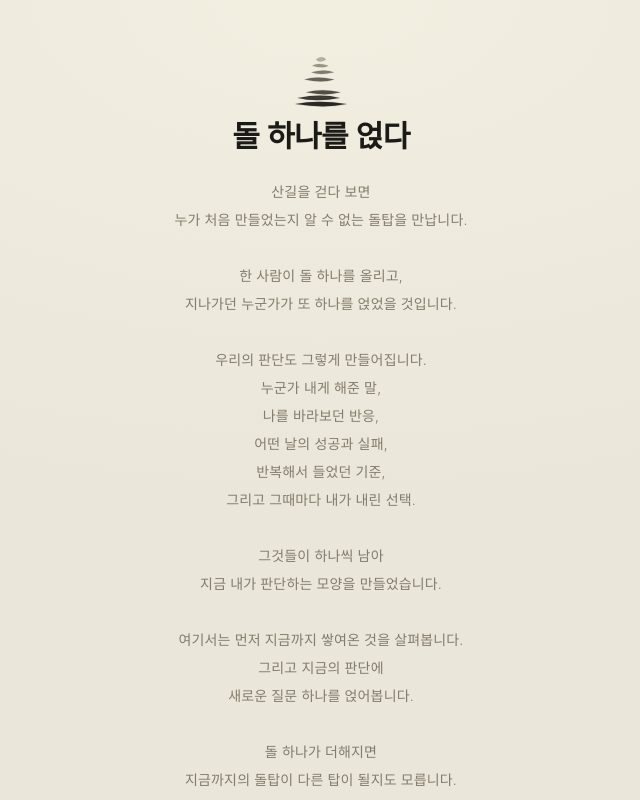
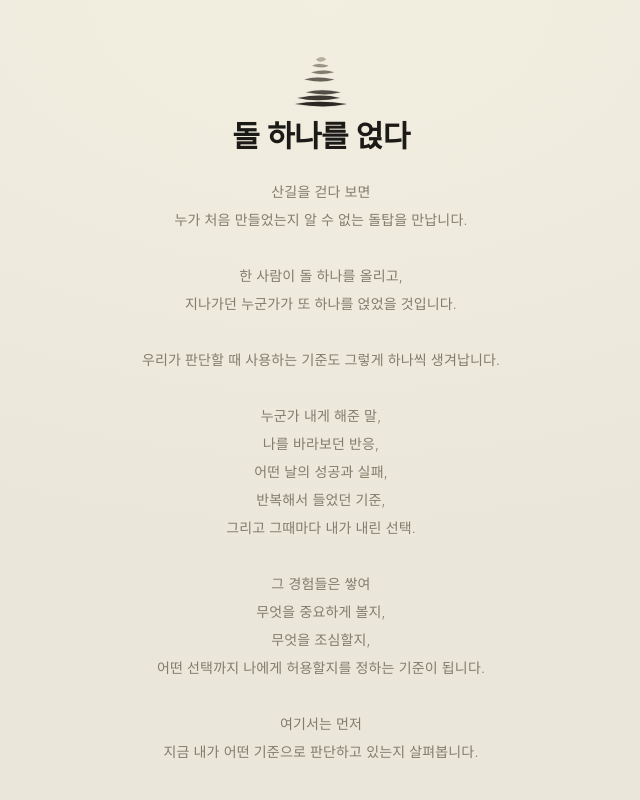
Before and after one commit to confidentha-ux/PUTASTONE, a React (Vite) app: page / in a window 1280 px wide. Both pictures are taken after a click on the button "이메일로 계속하기". Shown: the top 800 px of the page, without its empty margins (319-959 px from the left). Built offline with nearby package versions, Linux system fonts and the light colour scheme; a web font is replaced by a local one.

Commit message:
Add files via upload

```diff
--- a/src/App.jsx
+++ b/src/App.jsx
@@ -1,7 +1,6 @@
 import React, { useState } from "react";
 import { useUserState } from "./state/UserStateContext";
 import Login from "./screens/Login";
-import Purpose from "./screens/Purpose";
 import ThreeExperiences from "./screens/ThreeExperiences";
 import Start from "./screens/Start";
 import Home from "./screens/Home";
@@ -28,7 +27,7 @@ const NAV = [
   { key: "studiolo", label: "현재의 돌탑" },
 ];
 
-const ONBOARDING_SCREENS = ["login", "start", "purpose", "threeExperiences"];
+const ONBOARDING_SCREENS = ["login", "start", "threeExperiences"];
 
 export default function App() {
   const { state } = useUserState();
@@ -76,8 +75,7 @@ export default function App() {
 
       <div style={{ flex: 1, display: "flex", flexDirection: "column", minHeight: 0 }}>
         {screen === "login" && <Login onDone={() => goTo("start")} />}
-        {screen === "start" && <Start onStart={() => goTo("purpose")} />}
-        {screen === "purpose" && <Purpose onDone={() => goTo("threeExperiences")} />}
+        {screen === "start" && <Start onStart={() => goTo("threeExperiences")} />}
         {screen === "threeExperiences" && <ThreeExperiences onDone={() => goTo("lectio")} />}
         {screen === "home" && <Home onNavigate={goTo} />}
         {screen === "lectio" && <Lectio onComplete={() => goTo("meditatio")} />}
--- a/src/screens/Login.jsx
+++ b/src/screens/Login.jsx
@@ -46,7 +46,7 @@ export default function Login({ onDone }) {
       </div>
       <h1 style={{ position: "relative", fontWeight: 800, letterSpacing: "-0.02em", fontSize: 26, margin: 0 }}>돌 하나를 얹다</h1>
       <p style={{ position: "relative", color: "#847c6b", fontWeight: 300, fontSize: 14, lineHeight: 1.8, marginTop: 14, marginBottom: 40 }}>
-        중요한 선택을 더 자세히 들여다봅니다.
+        내가 어떻게 판단하는지 알고, 무엇을 놓치는지 발견하게 됩니다.
       </p>
       <button
         style={{
--- a/src/screens/Start.jsx
+++ b/src/screens/Start.jsx
@@ -48,22 +48,27 @@ export default function Start({ onStart }) {
 한 사람이 돌 하나를 올리고,
 지나가던 누군가가 또 하나를 얹었을 것입니다.
 
-우리의 판단도 그렇게 만들어집니다.
+우리가 판단할 때 사용하는 기준도 그렇게 하나씩 생겨납니다.
+
 누군가 내게 해준 말,
 나를 바라보던 반응,
 어떤 날의 성공과 실패,
 반복해서 들었던 기준,
 그리고 그때마다 내가 내린 선택.
 
-그것들이 하나씩 남아
-지금 내가 판단하는 모양을 만들었습니다.
+그 경험들은 쌓여
+무엇을 중요하게 볼지,
+무엇을 조심할지,
+어떤 선택까지 나에게 허용할지를 정하는 기준이 됩니다.
 
-여기서는 먼저 지금까지 쌓여온 것을 살펴봅니다.
-그리고 지금의 판단에
-새로운 질문 하나를 얹어봅니다.
+여기서는 먼저
+지금 내가 어떤 기준으로 판단하고 있는지 살펴봅니다.
 
-돌 하나가 더해지면
-지금까지의 돌탑이 다른 탑이 될지도 모릅니다.`}
+그리고 지금 가지고 있는 고민을
+평소와는 다른 질문으로 다시 바라봅니다.
+
+그러면 같은 상황에서도
+미처 고려하지 않았던 조건이나 선택을 발견할 수 있습니다.`}
         </p>
       </div>
       <button
```
